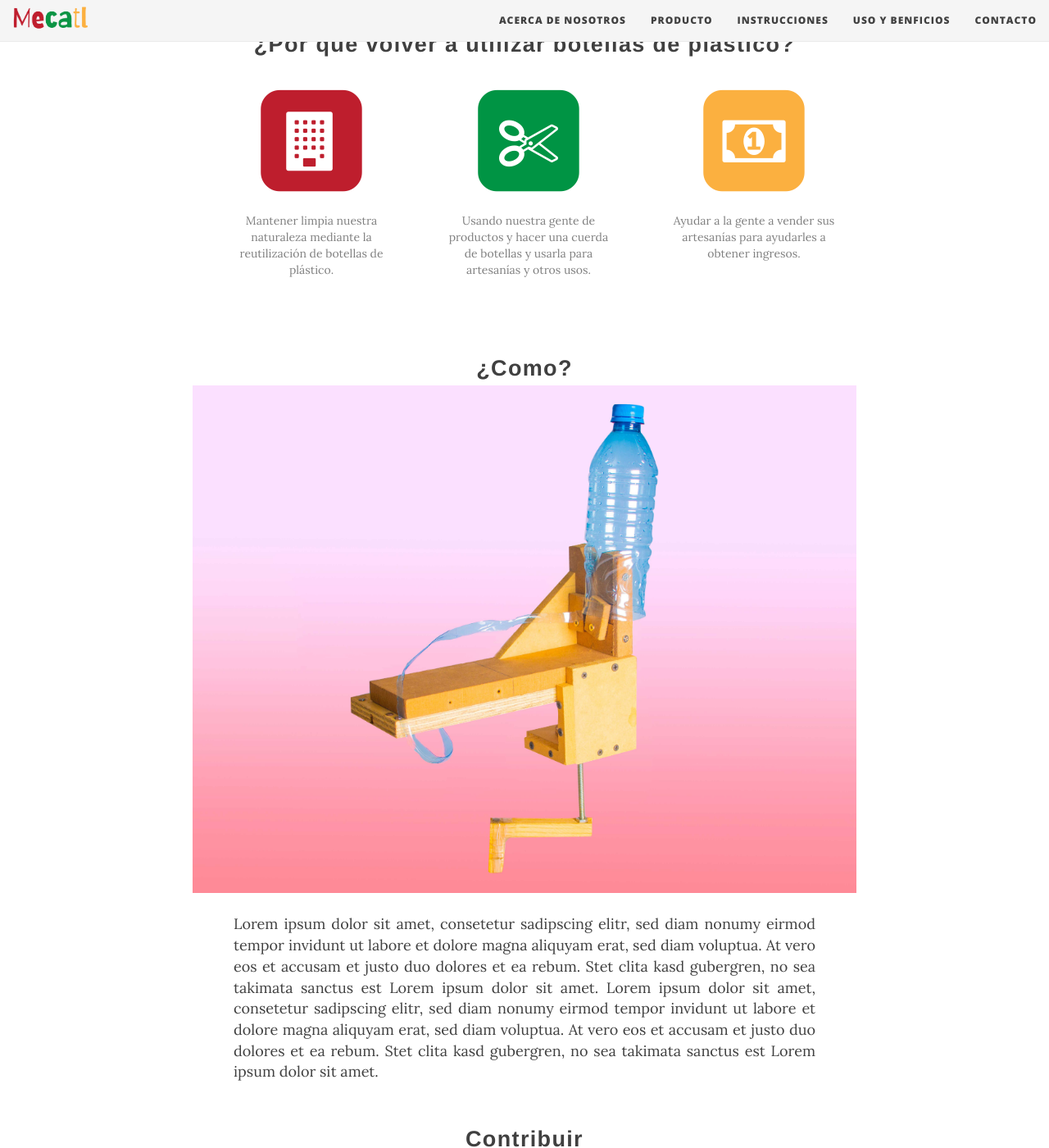
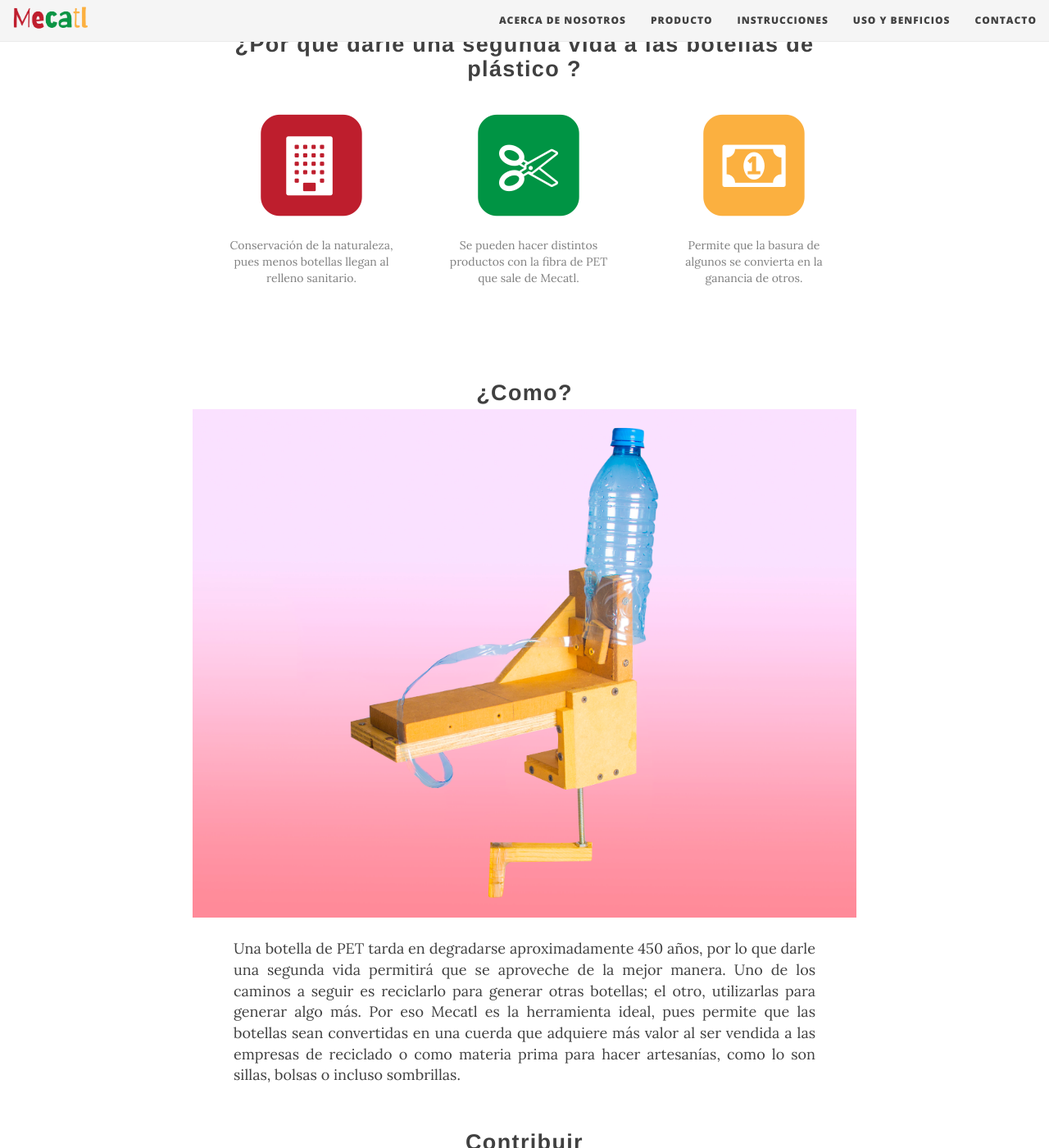
Before and after one commit to Mecatl/Mecatl.github.io, a Jekyll site: the page built from index.md, in a window 1280 px wide and 1400 px high, scrolled down 587 px. Shown: the whole window at 82% size. Built offline with Jekyll 4.4.1, drawn with Linux system fonts in a browser that asks for light colours; some web fonts are replaced.

Commit message:
Text updates

```diff
--- a/index.md
+++ b/index.md
@@ -9,7 +9,7 @@ use-site-title: true
 css: '/css/extend-home.css'
 ---
 
-<h1 class="text-center">¿Por qué volver a utilizar botellas de plástico?</h1>
+<h1 class="text-center">¿Por qué darle una segunda vida a las botellas de plástico ?</h1>
 
 <div class="spacer"></div>
 
@@ -21,7 +21,7 @@ css: '/css/extend-home.css'
           <i class="fa fa-square fa-stack-2x stack-color-1"></i>
           <i class="fa fa-building fa-stack-1x fa-inverse"></i>
         </span>
-        <p class="text-muted">Mantener limpia nuestra naturaleza mediante la reutilización de botellas de plástico.</p>
+        <p class="text-muted">Conservación de la naturaleza, pues menos botellas llegan al relleno sanitario.</p>
       </a>
     </div>
   </div>
@@ -33,7 +33,7 @@ css: '/css/extend-home.css'
           <i class="fa fa-square fa-stack-2x stack-color-2"></i>
           <i class="fa fa-cut fa-stack-1x fa-inverse"></i>
         </span>
-        <p class="text-muted">Usando nuestra gente de productos y hacer una cuerda de botellas y usarla para artesanías y otros usos.</p>
+        <p class="text-muted">Se pueden hacer distintos productos con la fibra de PET que sale de Mecatl.</p>
       </a>
     </div>
   </div>
@@ -45,7 +45,7 @@ css: '/css/extend-home.css'
           <i class="fa fa-square fa-stack-2x stack-color-3"></i>
           <i class="fa fa-money fa-stack-1x fa-inverse"></i>
         </span>
-        <p class="text-muted">Ayudar a la gente a vender sus artesanías para ayudarles a obtener ingresos.</p>
+        <p class="text-muted">Permite que la basura de algunos se convierta en la ganancia de otros.</p>
       </a>
     </div>
   </div>
@@ -55,7 +55,9 @@ css: '/css/extend-home.css'
 <img src="img/prototype.jpg" />
 
 <div style="padding: 25px 50px;text-align: justify;">
-<p>Lorem ipsum dolor sit amet, consetetur sadipscing elitr, sed diam nonumy eirmod tempor invidunt ut labore et dolore magna aliquyam erat, sed diam voluptua. At vero eos et accusam et justo duo dolores et ea rebum. Stet clita kasd gubergren, no sea takimata sanctus est Lorem ipsum dolor sit amet. Lorem ipsum dolor sit amet, consetetur sadipscing elitr, sed diam nonumy eirmod tempor invidunt ut labore et dolore magna aliquyam erat, sed diam voluptua. At vero eos et accusam et justo duo dolores et ea rebum. Stet clita kasd gubergren, no sea takimata sanctus est Lorem ipsum dolor sit amet.</p>
+<p>Una botella de PET tarda en degradarse aproximadamente 450 años, por lo que darle una segunda vida permitirá que se aproveche de la mejor manera. Uno de los caminos a seguir es reciclarlo para generar otras botellas; el otro, utilizarlas para generar algo más.
+Por eso Mecatl es la herramienta ideal, pues permite que  las botellas sean convertidas en una cuerda que adquiere más valor al ser vendida a las empresas de reciclado o como materia prima para hacer artesanías, como lo son sillas, bolsas o incluso sombrillas.
+</p>
 </div>
 
 <h1 class="text-center"><h1>Contribuir</h1>
```
Also changed, not shown: UsoYBenficios.md (+2 -0 lines), img/prototype.jpg, 3 other files.
